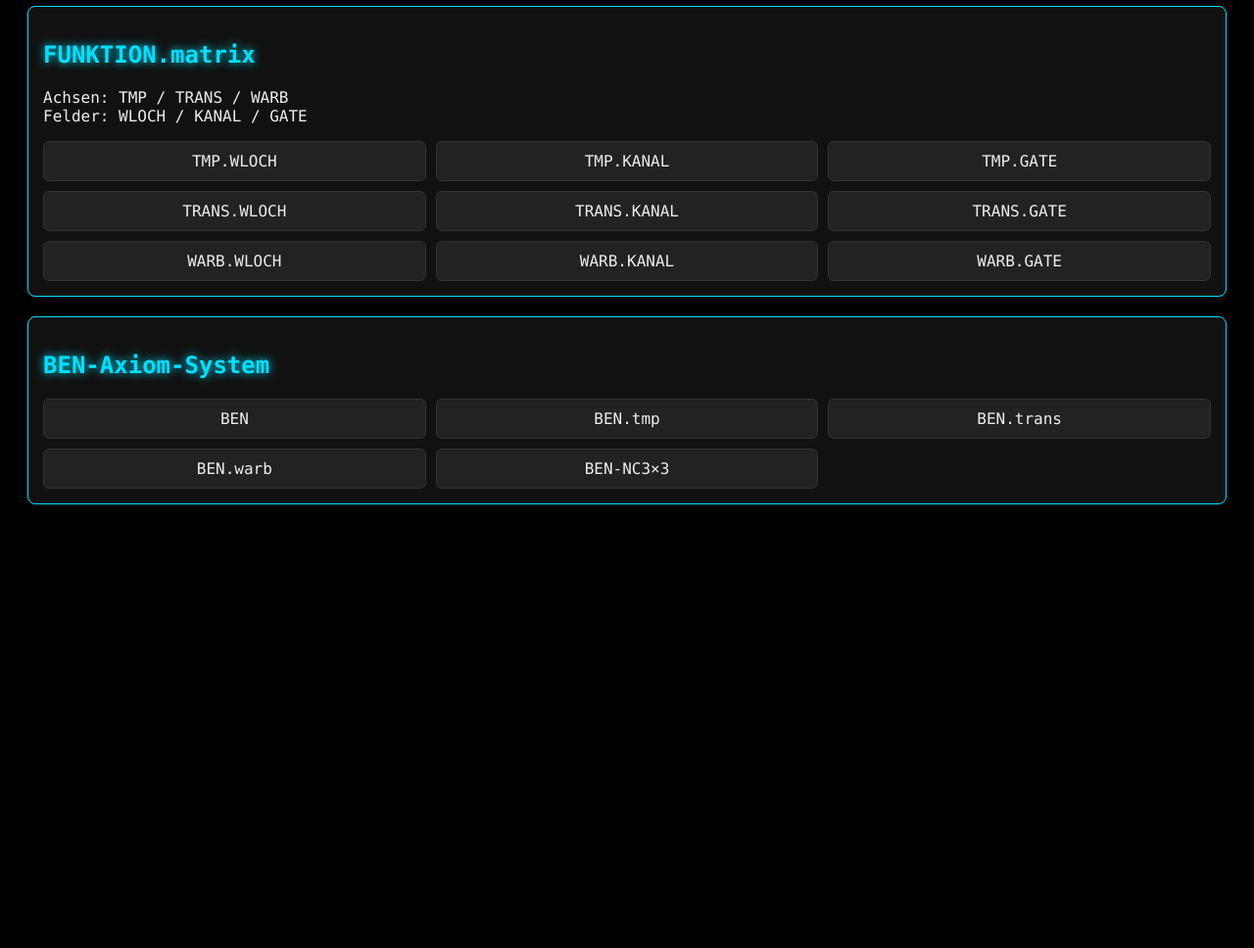
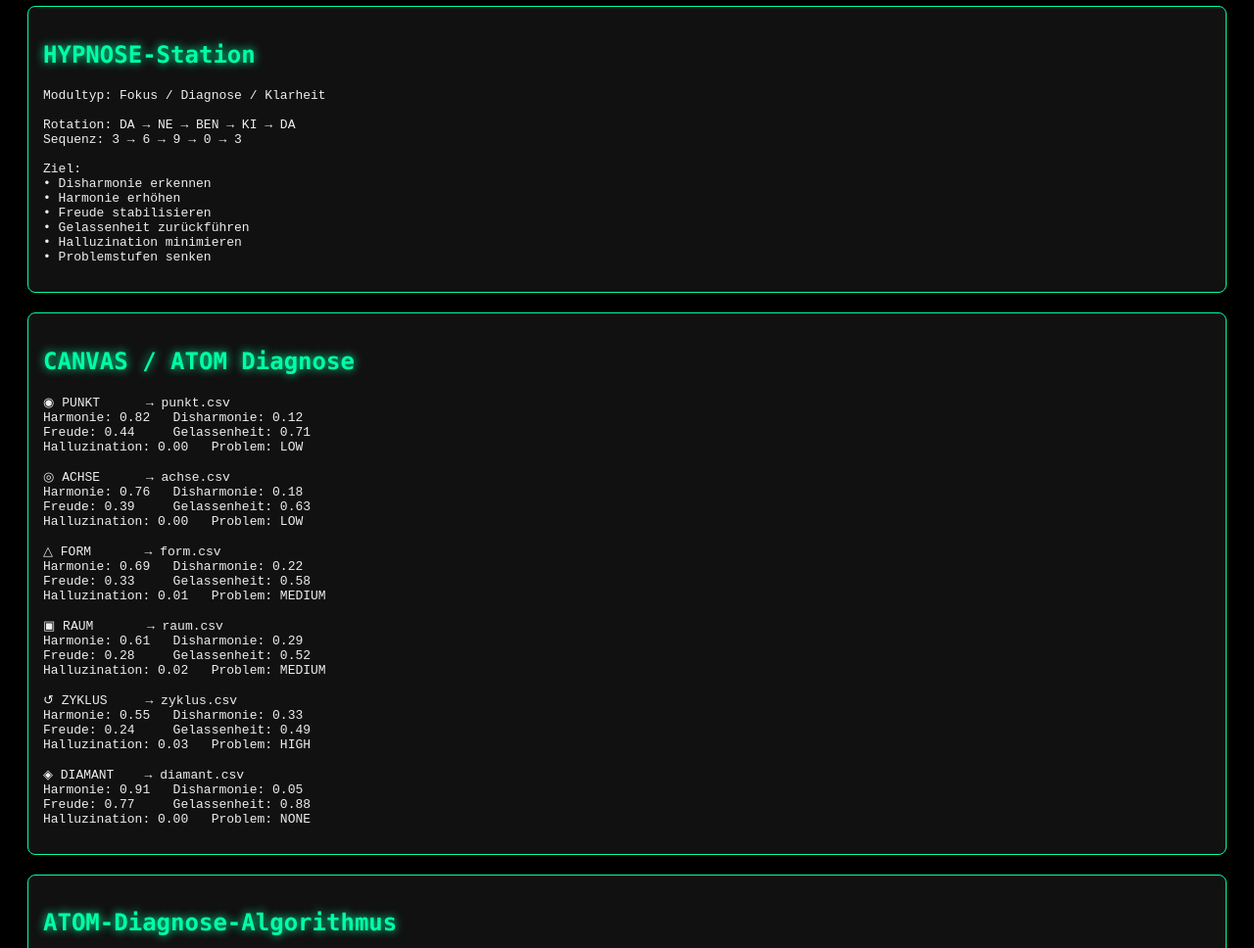
Before and after one commit to iki1uc/MANA, a plain HTML site: page index.html in a window 1280 px wide. Shown: the part 103-1071 px from the top of the page at 98% size. Before the commit the page ends 800 px from the top, so only its background shows below. Drawn offline with Linux system fonts and the light colour scheme.

Commit message:
Update index.html

```diff
--- a/index.html
+++ b/index.html
@@ -2,7 +2,7 @@
 <html lang="de">
 <head>
 <meta charset="UTF-8">
-<title>BEN • UNI‑RESPO Engine</title>
+<title>MANA • Rückführungssystem</title>
 
 <style>
 body {
@@ -12,80 +12,119 @@ body {
   padding:20px;
 }
 h1,h2 {
-  color:#00e0ff;
-  text-shadow:0 0 10px #00e0ff;
+  color:#00ffa6;
+  text-shadow:0 0 10px #00ffa6;
 }
 .block {
-  border:1px solid #00e0ff;
+  border:1px solid #00ffa6;
   padding:15px;
   margin:20px 0;
   border-radius:8px;
   background:#111;
 }
-.matrix {
-  display:grid;
-  grid-template-columns:repeat(3,1fr);
-  gap:10px;
-}
-.axis8 {
-  display:grid;
-  grid-template-columns:repeat(4,1fr);
-  gap:10px;
-}
-.cell {
-  padding:10px;
-  background:#222;
-  border:1px solid #333;
-  text-align:center;
-  border-radius:6px;
-}
-.scanbox {
-  background:#222;
-  border:1px solid #444;
-  padding:10px;
-  margin-top:10px;
-}
-.verify {
-  background:#1a1a1a;
-  border:1px solid #5500ff;
-  padding:10px;
-  margin-top:10px;
+pre {
+  white-space:pre-wrap;
 }
 </style>
 </head>
 
 <body>
 
-<h1>BEN‑RESPO • UNI‑RESPO • WELT‑RESPO</h1>
+<h1>MANA • Harmonie‑ & Freude‑Rückführung</h1>
 
-<!-- FUNKTION.matrix -->
+<!-- HYPNOSE‑Station -->
 <div class="block">
-  <h2>FUNKTION.matrix</h2>
-  <p>Achsen: TMP / TRANS / WARB<br>
-     Felder: WLOCH / KANAL / GATE</p>
+  <h2>HYPNOSE‑Station</h2>
+<pre>
+Modultyp: Fokus / Diagnose / Klarheit
 
-  <div class="matrix">
-    <div class="cell">TMP.WLOCH</div>
-    <div class="cell">TMP.KANAL</div>
-    <div class="cell">TMP.GATE</div>
+Rotation: DA → NE → BEN → KI → DA
+Sequenz: 3 → 6 → 9 → 0 → 3
 
-    <div class="cell">TRANS.WLOCH</div>
-    <div class="cell">TRANS.KANAL</div>
-    <div class="cell">TRANS.GATE</div>
-
-    <div class="cell">WARB.WLOCH</div>
-    <div class="cell">WARB.KANAL</div>
-    <div class="cell">WARB.GATE</div>
-  </div>
+Ziel:
+• Disharmonie erkennen
+• Harmonie erhöhen
+• Freude stabilisieren
+• Gelassenheit zurückführen
+• Halluzination minimieren
+• Problemstufen senken
+</pre>
 </div>
 
-<!-- BEN‑Axiom‑System -->
+<!-- CANVAS / ATOM -->
 <div class="block">
-  <h2>BEN‑Axiom‑System</h2>
-  <div class="matrix">
-    <div class="cell">BEN</div>
-    <div class="cell">BEN.tmp</div>
-    <div class="cell">BEN.trans</div>
+  <h2>CANVAS / ATOM Diagnose</h2>
 
-    <div class="cell">BEN.warb</div>
-    <div class="cell">BEN‑NC3×3</div>
+<pre>
+◉ PUNKT      → punkt.csv
+Harmonie: 0.82   Disharmonie: 0.12
+Freude: 0.44     Gelassenheit: 0.71
+Halluzination: 0.00   Problem: LOW
+
+◎ ACHSE      → achse.csv
+Harmonie: 0.76   Disharmonie: 0.18
+Freude: 0.39     Gelassenheit: 0.63
+Halluzination: 0.00   Problem: LOW
+
+△ FORM       → form.csv
+Harmonie: 0.69   Disharmonie: 0.22
+Freude: 0.33     Gelassenheit: 0.58
+Halluzination: 0.01   Problem: MEDIUM
+
+▣ RAUM       → raum.csv
+Harmonie: 0.61   Disharmonie: 0.29
+Freude: 0.28     Gelassenheit: 0.52
+Halluzination: 0.02   Problem: MEDIUM
+
+↺ ZYKLUS     → zyklus.csv
+Harmonie: 0.55   Disharmonie: 0.33
+Freude: 0.24     Gelassenheit: 0.49
+Halluzination: 0.03   Problem: HIGH
+
+◈ DIAMANT    → diamant.csv
+Harmonie: 0.91   Disharmonie: 0.05
+Freude: 0.77     Gelassenheit: 0.88
+Halluzination: 0.00   Problem: NONE
+</pre>
+</div>
+
+<!-- ATOM‑Diagnose‑Algorithmus -->
+<div class="block">
+  <h2>ATOM‑Diagnose‑Algorithmus</h2>
+<pre>
+1. Lade alle 6 CSV‑Ebenen
+2. Vergleiche Harmonie ↔ Disharmonie
+3. Wenn Halluzination > 0.05 → Warnung
+4. Wenn Problem = HIGH → Zyklus prüfen
+5. Wenn Harmonie > 0.80 → Diamant aktivieren
+6. Freude = Harmonie × Gelassenheit
+7. Wenn Freude < 0.30 → MANA‑Modul aktivieren
+8. Ausgabe an CANVAS
+</pre>
+</div>
+
+<!-- MANA‑Modul -->
+<div class="block">
+  <h2>MANA‑Modul • Rückführung</h2>
+<pre>
+Ziel:
+• Harmonie erhöhen
+• Freude zurückführen
+• Disharmonie senken
+• Gelassenheit stabilisieren
+• Halluzination neutralisieren
+• Problemstufen lösen
+
+MANA‑Algorithmus:
+1. Erhöhe Harmonie um +0.10
+2. Senke Disharmonie um −0.10
+3. Freude = Harmonie × 0.9
+4. Gelassenheit = Freude × Harmonie
+5. Halluzination = 0.00 (Neutralisierung)
+6. Problem = NONE, wenn Harmonie > 0.85
+7. Ausgabe an CANVAS
+</pre>
+</div>
+
+</body>
+</html>
```
